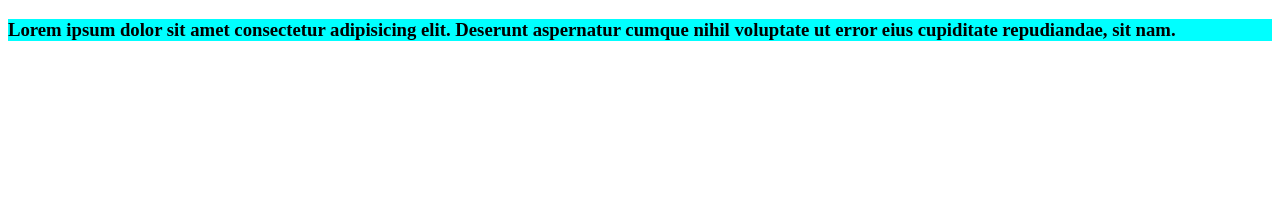
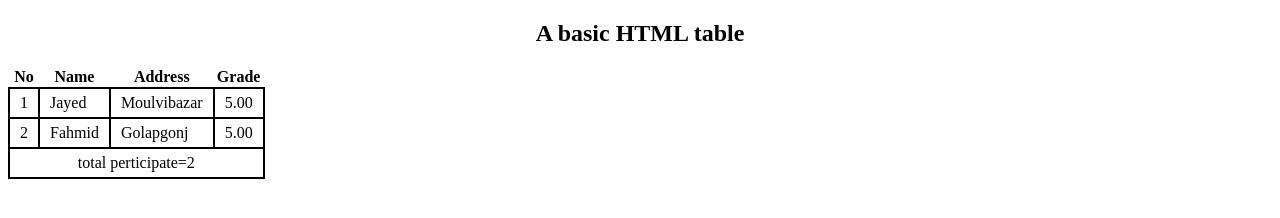
Before and after one commit to MRjayed1/Style, a plain HTML site: page index.html in a window 1280 px wide. Drawn offline with Linux system fonts and the light colour scheme.

Commit message:
my first table

```diff
--- a/index.html
+++ b/index.html
@@ -4,11 +4,56 @@
     <meta charset="UTF-8">
     <meta name="viewport" content="width=device-width, initial-scale=1.0">
     <title>My web</title>
-    <link rel="stylesheet" href="style/index.css">
+    <style>
+        table{
+
+            padding: 5px;
+            border-collapse: collapse;
+
+        }
+        td{
+
+            border: 2px solid black;
+            padding: 5px 10px;
+
+        }
+    </style>
+
+
 </head>
 <body>
-    <div>
-        <h3 class="bokku">Lorem ipsum dolor sit amet consectetur adipisicing elit. Deserunt aspernatur cumque nihil voluptate ut error eius cupiditate repudiandae, sit nam.</h3>
-    </div>
+  <h2 style="text-align: center;" >A basic HTML table</h2>
+   <table>
+    <thead>
+        <tr>
+        <th>No</th>
+        <th>Name</th>
+        <th>Address</th>
+        <th>Grade</th>
+        </tr>
+    </thead>
+    <tbody><tr>
+        <td>1</td>
+        <td>Jayed</td>
+        <td>Moulvibazar</td>
+        <td>5.00</td>
+    </tr>
+    <tr>
+       <td>2</td>
+       <td>Fahmid</td>
+       <td>Golapgonj</td>
+       <td>5.00</td>
+    </tr>
+    </tbody>
+
+   <tfoot>
+    <tr>
+        <td style="text-align: center;" colspan="4">total perticipate=2</td>
+    </tr>
+
+   </tfoot>
+   </table>
+
+
 </body>
 </html>
```
